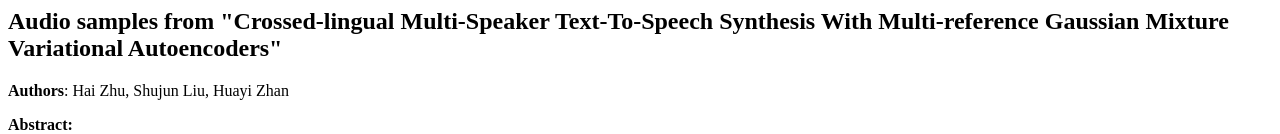
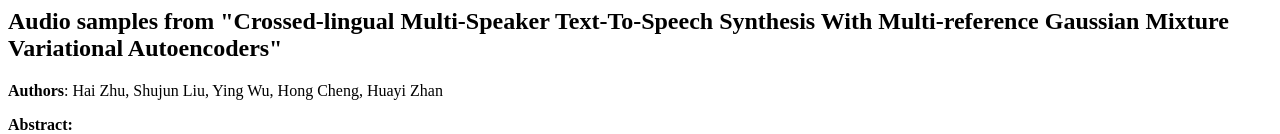
Before and after one commit to zhu1hai/paper-demo, a plain HTML site: page index.html in a window 1280 px wide. Shown: the top 134 px of the page. Drawn offline with Linux system fonts and the light colour scheme.

Commit message:
fix authors

```diff
--- a/index.html
+++ b/index.html
@@ -8,7 +8,7 @@
       </header>
     </article>
 
-    <p><b>Authors</b>: Hai Zhu, Shujun Liu, Huayi Zhan </p>
+    <p><b>Authors</b>: Hai Zhu, Shujun Liu, Ying Wu, Hong Cheng, Huayi Zhan </p>
 
     <div><b>Abstract:</b>
         <br> In this paper, we introduce a novel crossed-lingual multi-speaker text-to-speech (TTS) synthesis approach for producing high-quality speech for native/foreign speakers in English and Mandarin. Previous works are able to model speaker and language space via categorical observed labels but there may still be many latent variations that can influence speech quality. Moreover, how to get better disentangled latent representations of speaker and language space still remains a challenge. To solve these issues, we propose a novel generative mechanism and present the Multi-reference Gaussian Mixture Variational Autoencoder (GMVAE) model to improve the performance of crossed-lingual TTS. By adjusting the accent scalar, our model can control the accent strength and improve the speaker similarity. Experimental results show that our proposed model has learned reasonable representations in latent space and get better performance on subjective evaluation.<br><br>
```
